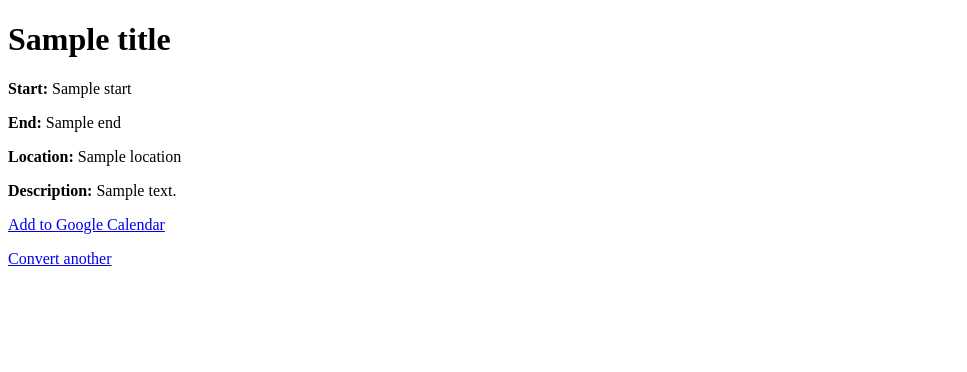
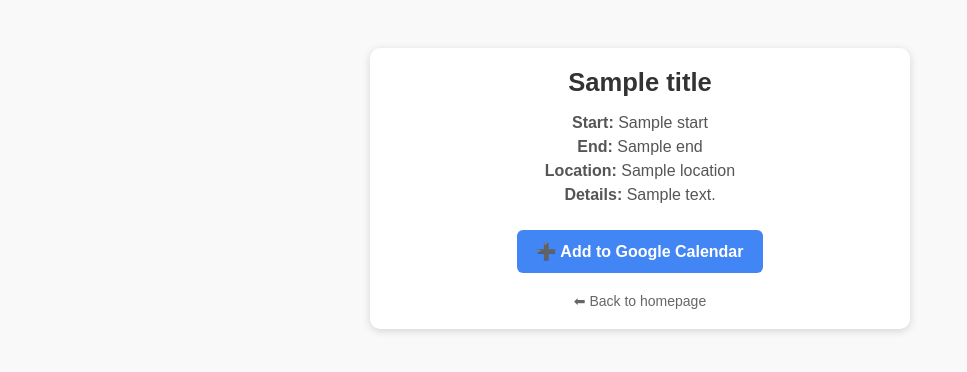
Before and after one commit to raidingdoncaster/Exeggcute-event, a Flask app: template templates/result.html in a window 1280 px wide. Shown: the top 372 px of the page, without its empty margins (0-967 px from the left). Run offline with Flask 3, Linux system fonts and the light colour scheme; the template is opened without the code that fills it: most values are stand-ins (such as "Sample title", 1, 10 or a date in 2020).

Commit message:
Update result.html

```diff
--- a/templates/result.html
+++ b/templates/result.html
@@ -1,10 +1,61 @@
-<!doctype html>
-<html lang="en">
+<!DOCTYPE html>
+<html>
 <head>
-  <meta charset="utf-8">
-  <title>Event Conversion Result</title>
+  <title>{{ title }}</title>
+  <style>
+    body {
+      font-family: Arial, sans-serif;
+      background: #f9f9f9;
+      text-align: center;
+      padding: 40px;
+    }
+    .event-card {
+      background: white;
+      border-radius: 10px;
+      padding: 20px;
+      margin: auto;
+      max-width: 500px;
+      box-shadow: 0 2px 8px rgba(0,0,0,0.15);
+    }
+    h1 {
+      margin-top: 0;
+      font-size: 1.6em;
+      color: #333;
+    }
+    p {
+      font-size: 1em;
+      color: #555;
+      margin: 6px 0;
+    }
+    .btn {
+      display: inline-block;
+      margin-top: 20px;
+      padding: 12px 20px;
+      background: #4285f4;
+      color: white;
+      font-size: 16px;
+      font-weight: bold;
+      border-radius: 6px;
+      text-decoration: none;
+      transition: background 0.2s;
+    }
+    .btn:hover {
+      background: #3367d6;
+    }
+    .back-link {
+      display: block;
+      margin-top: 20px;
+      font-size: 14px;
+      color: #666;
+      text-decoration: none;
+    }
+    .back-link:hover {
+      text-decoration: underline;
+    }
+  </style>
 </head>
 <body>
+  <div class="event-card">
     <h1>{{ title }}</h1>
     <p><strong>Start:</strong> {{ start }}</p>
     <p><strong>End:</strong> {{ end }}</p>
@@ -12,9 +63,10 @@
       <p><strong>Location:</strong> {{ location }}</p>
     {% endif %}
     {% if description %}
-  <p><strong>Description:</strong> {{ description }}</p>
+      <p><strong>Details:</strong> {{ description }}</p>
     {% endif %}
-  <p><a href="{{ link }}" target="_blank">Add to Google Calendar</a></p>
-  <p><a href="/">Convert another</a></p>
+    <a class="btn" href="{{ link }}" target="_blank">➕ Add to Google Calendar</a>
+    <a class="back-link" href="/">⬅ Back to homepage</a>
+  </div>
 </body>
 </html>
```
Lines whose indentation alone changed are shown as unchanged.
